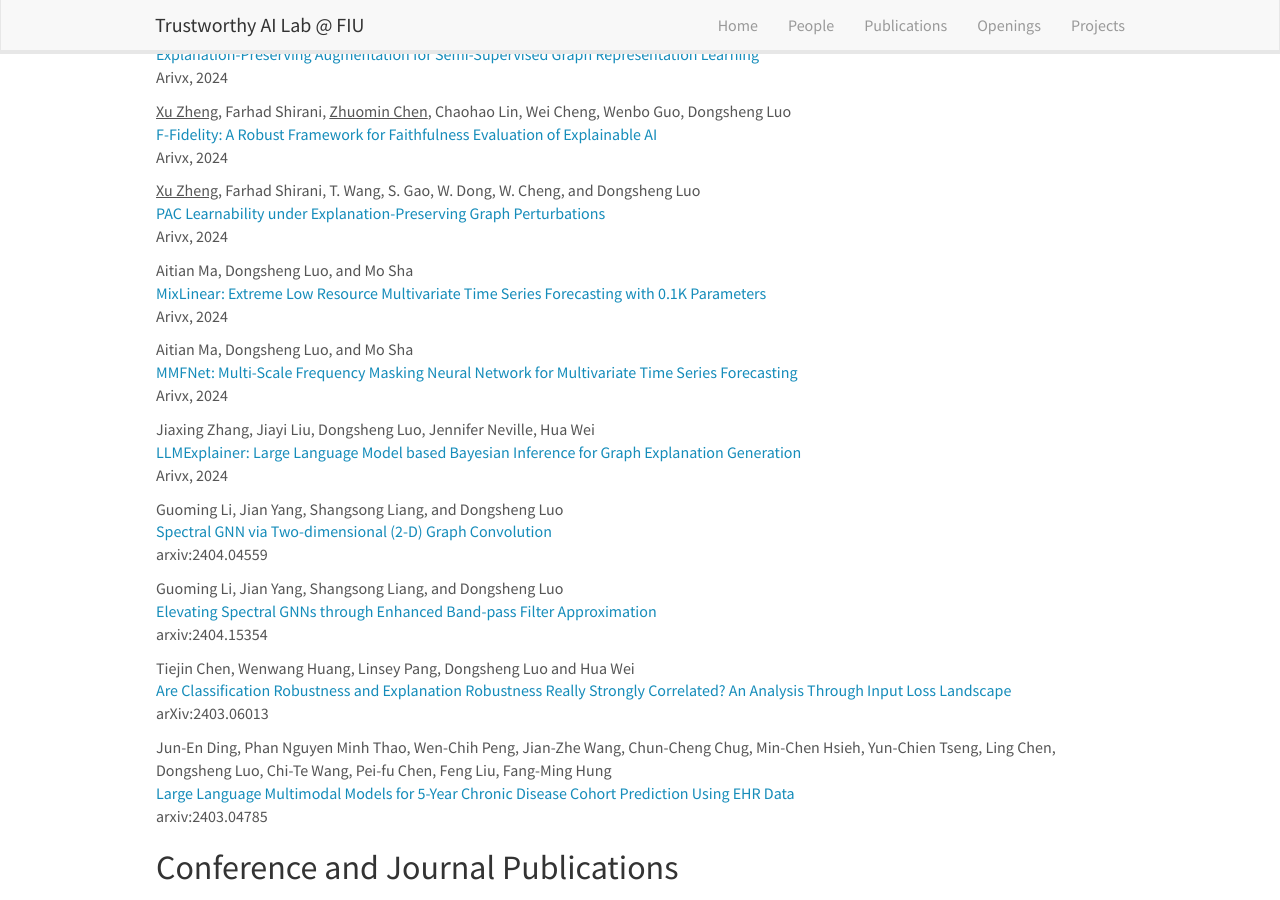
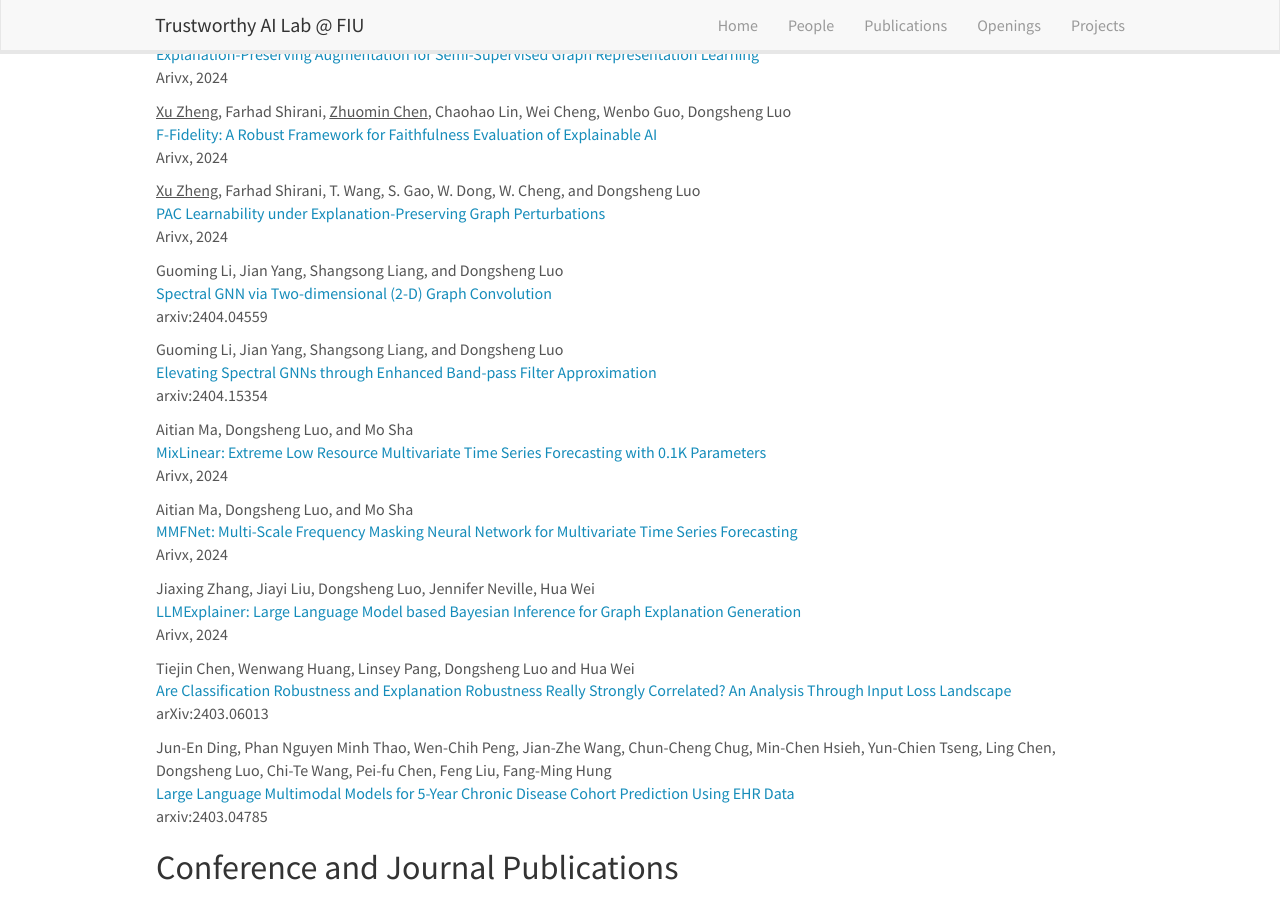
Before and after one commit to trustai4s-lab/trustai4s-lab.github.io, a Jekyll site: the page built from _pages/publications.md, in a window 1280 px wide and 900 px high, scrolled down 236 px. Built offline with Jekyll 4.4.1, drawn with Linux system fonts in a browser that asks for light colours; nearby versions of some CDN libraries; part of the change alters nothing that is shown.

```diff
--- a/_pages/publications.md
+++ b/_pages/publications.md
@@ -25,6 +25,14 @@ Arivx, 2024
 [PAC Learnability under Explanation-Preserving Graph Perturbations](https://arxiv.org/abs/2402.05039)\
 Arivx, 2024
 
+Guoming Li, Jian Yang, Shangsong Liang, and Dongsheng Luo\
+[Spectral GNN via Two-dimensional (2-D) Graph Convolution](https://arxiv.org/abs/2404.04559)\
+arxiv:2404.04559
+
+Guoming Li, Jian Yang, Shangsong Liang, and Dongsheng Luo\
+[Elevating Spectral GNNs through Enhanced Band-pass Filter Approximation](https://arxiv.org/abs/2404.15354)\
+arxiv:2404.15354
+
 Aitian Ma, Dongsheng Luo, and Mo Sha\
 [MixLinear: Extreme Low Resource Multivariate Time Series Forecasting with 0.1K Parameters](https://arxiv.org/abs/2410.02081)\
 Arivx, 2024
@@ -36,14 +44,6 @@ Arivx, 2024
 Jiaxing Zhang, Jiayi Liu, Dongsheng Luo, Jennifer Neville, Hua Wei\
 [LLMExplainer: Large Language Model based Bayesian Inference for Graph Explanation Generation](https://arxiv.org/abs/2407.15351)\
 Arivx, 2024
-
-Guoming Li, Jian Yang, Shangsong Liang, and Dongsheng Luo\
-[Spectral GNN via Two-dimensional (2-D) Graph Convolution](https://arxiv.org/abs/2404.04559)\
-arxiv:2404.04559
-
-Guoming Li, Jian Yang, Shangsong Liang, and Dongsheng Luo\
-[Elevating Spectral GNNs through Enhanced Band-pass Filter Approximation](https://arxiv.org/abs/2404.15354)\
-arxiv:2404.15354
 
 Tiejin Chen, Wenwang Huang, Linsey Pang, Dongsheng Luo and Hua Wei\
 [Are Classification Robustness and Explanation Robustness Really Strongly Correlated? An Analysis Through Input Loss Landscape](https://arxiv.org/abs/2403.06013)\
```
